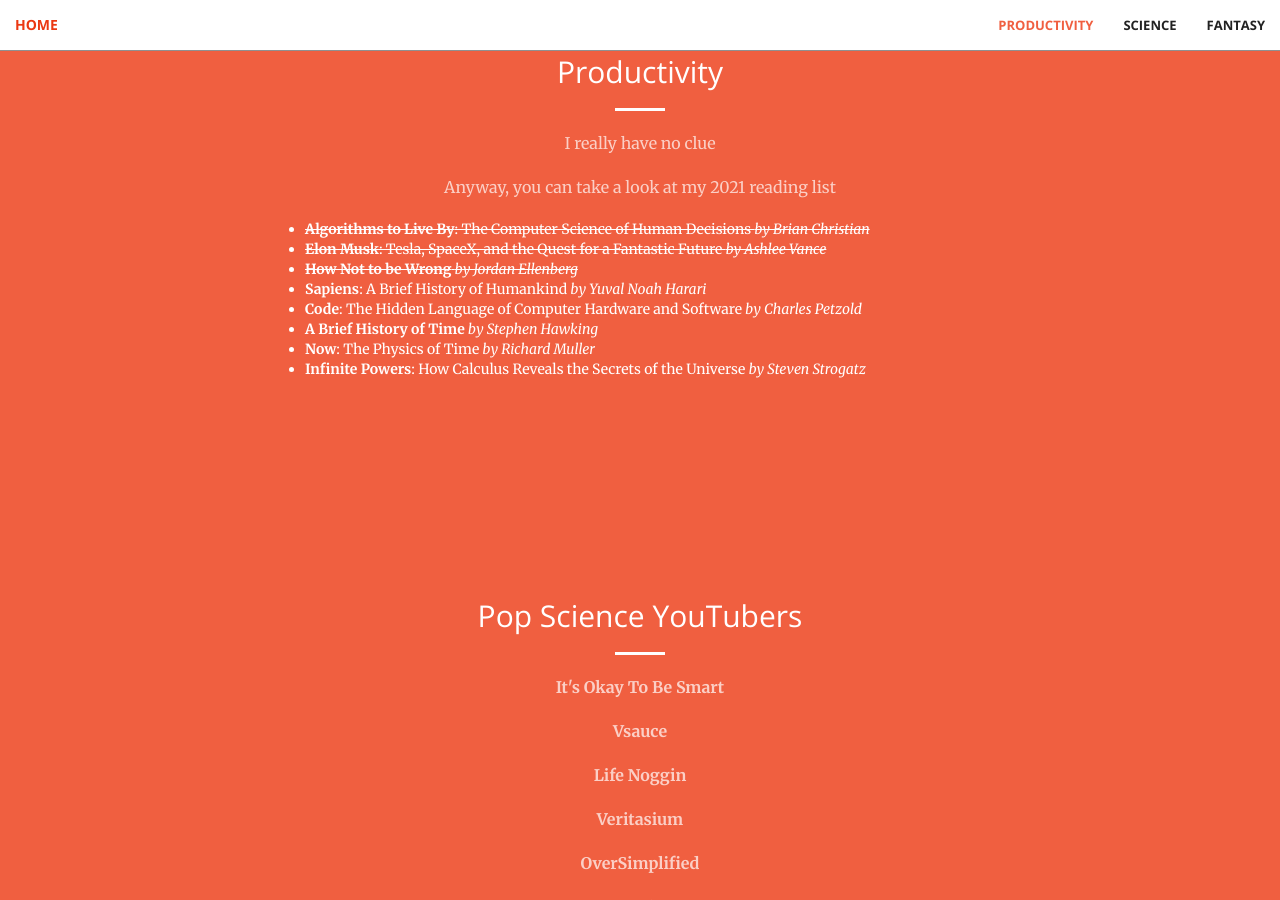
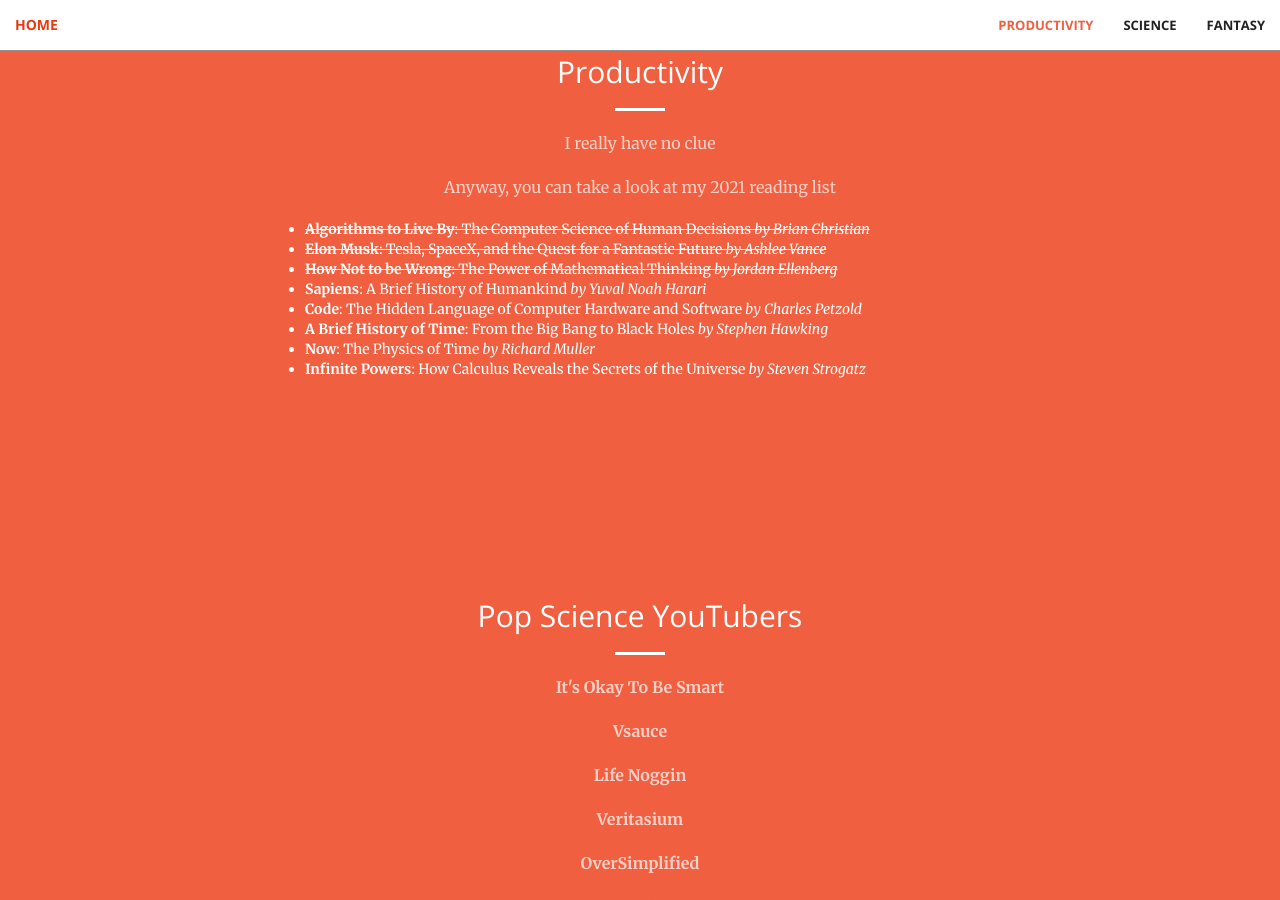
Before and after one commit to aravindbharathi/aravindbharathi.github.io, a Jekyll site: the page rec/index.html, which Jekyll copies as it is, in a window 1280 px wide and 900 px high, scrolled down 1184 px. Built offline with Jekyll 4.4.1, drawn with Linux system fonts in a browser that asks for light colours.

Commit message:
Update index.html

```diff
--- a/rec/index.html
+++ b/rec/index.html
@@ -149,10 +149,10 @@
                     <ul align = "left">
                       <li><strike><b>Algorithms to Live By</b>: The Computer Science of Human Decisions <i>by Brian Christian</i></strike>
                       <li><strike><b>Elon Musk</b>: Tesla, SpaceX, and the Quest for a Fantastic Future <i>by Ashlee Vance</i></strike>
-                      <li><strike><b>How Not to be Wrong</b> <i>by Jordan Ellenberg</i></strike>
+                      <li><strike><b>How Not to be Wrong</b>: The Power of Mathematical Thinking <i>by Jordan Ellenberg</i></strike>
                       <li><b>Sapiens</b>: A Brief History of Humankind <i>by Yuval Noah Harari</i>
                       <li><b>Code</b>: The Hidden Language of Computer Hardware and Software <i>by Charles Petzold</i>
-                      <li><b>A Brief History of Time</b> <i>by Stephen Hawking</i>
+                      <li><b>A Brief History of Time</b>: From the Big Bang to Black Holes <i>by Stephen Hawking</i>
                       <li><b>Now</b>: The Physics of Time <i>by Richard Muller</i>
                       <li><b>Infinite Powers</b>: How Calculus Reveals the Secrets of the Universe <i>by Steven Strogatz</i>
                     </ul>
```
